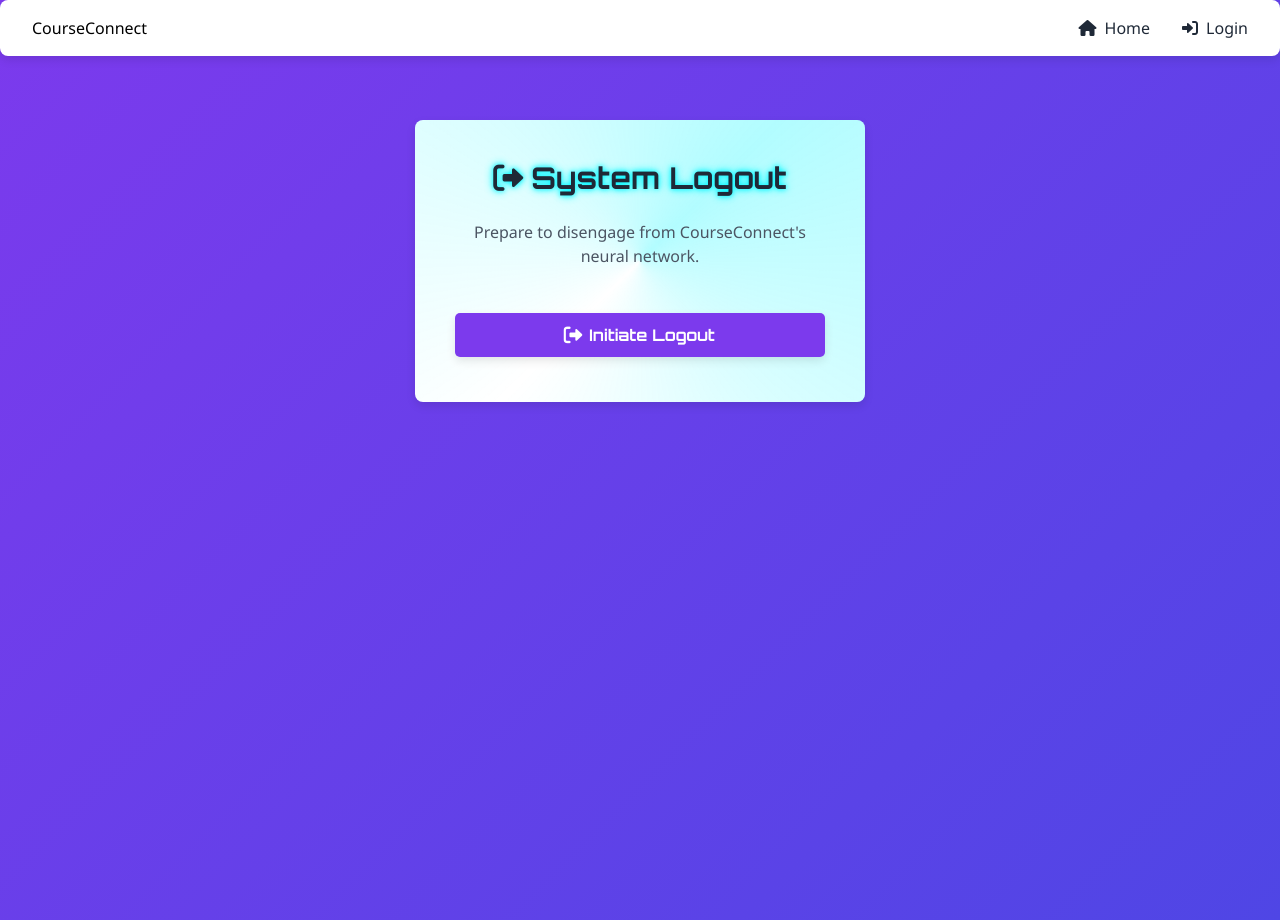
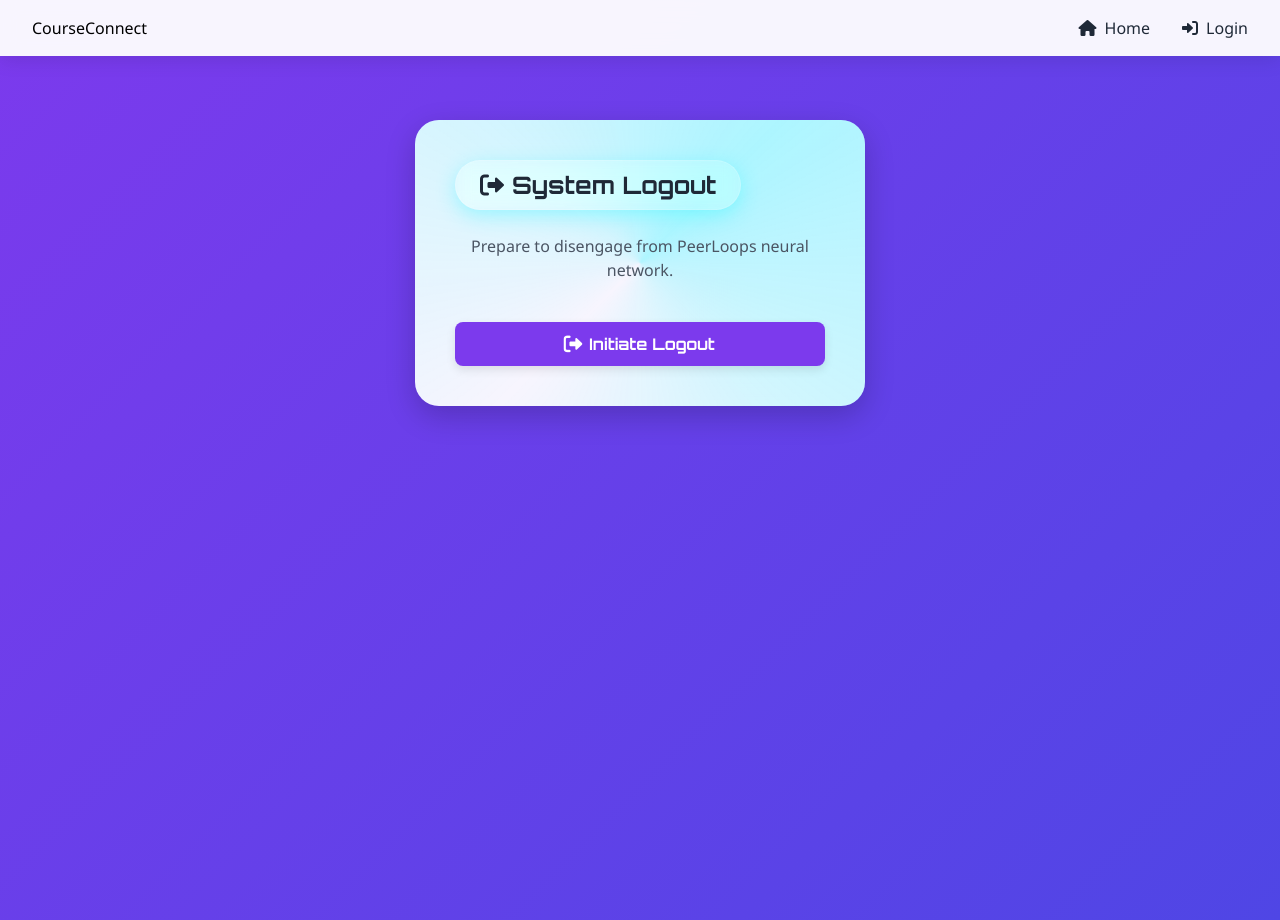
Before and after one commit to PhilipAmez/campusconnect, a website: page public/logout.html in a window 1280 px wide. Drawn offline with nearby package versions, Linux system fonts and the light colour scheme.

Commit message:
Update logout.html waterglass

```diff
--- a/public/logout.html
+++ b/public/logout.html
@@ -1,20 +1,21 @@
 <!DOCTYPE html>
 <html lang="en">
 <head>
-    <meta charset="UTF-8">
-    <meta name="viewport" content="width=device-width, initial-scale=1.0">
-    <title>Logout - CourseConnect</title>
-    <link rel="icon" href="favicon.ico">
-    <link rel="apple-touch-icon" sizes="180x180" href="/apple-touch-icon.png">
-    <link rel="icon" type="image/png" sizes="32x32" href="/favicon-32x32.png">
-    <link rel="icon" type="image/png" sizes="16x16" href="/favicon-16x16.png">
-    <link rel="manifest" href="/site.webmanifest">
-    <link href="https://cdn.jsdelivr.net/npm/tailwindcss@2.2.19/dist/tailwind.min.css" rel="stylesheet">
-    <link rel="stylesheet" href="https://cdnjs.cloudflare.com/ajax/libs/font-awesome/6.0.0/css/all.min.css">
-    <link rel="stylesheet" href="style.css">
-    <link href="https://fonts.googleapis.com/css2?family=Orbitron:wght@400;700&display=swap" rel="stylesheet">
+  <meta charset="UTF-8" />
+  <meta name="viewport" content="width=device-width, initial-scale=1.0" />
+  <title>Logout - PeerLoop</title>
+  <link rel="icon" href="favicon.ico" />
+  <link rel="apple-touch-icon" sizes="180x180" href="/apple-touch-icon.png" />
+  <link rel="icon" type="image/png" sizes="32x32" href="/favicon-32x32.png" />
+  <link rel="icon" type="image/png" sizes="16x16" href="/favicon-16x16.png" />
+  <link rel="manifest" href="/site.webmanifest" />
+  <link href="https://cdn.jsdelivr.net/npm/tailwindcss@2.2.19/dist/tailwind.min.css" rel="stylesheet" />
+  <link rel="stylesheet" href="https://cdnjs.cloudflare.com/ajax/libs/font-awesome/6.0.0/css/all.min.css" />
+  <link rel="stylesheet" href="style.css" />
+  <link href="https://fonts.googleapis.com/css2?family=Orbitron:wght@400;700&display=swap" rel="stylesheet" />
   <script src="https://www.gstatic.com/firebasejs/9.6.1/firebase-app.js"></script>
   <script src="https://www.gstatic.com/firebasejs/9.6.1/firebase-auth.js"></script>
+
   <style>
     :root {
       --primary: #7c3aed;
@@ -40,7 +41,6 @@
       position: relative;
     }
 
-        /* Particle Background */
     .particles {
       position: absolute;
       top: 0;
@@ -63,25 +63,6 @@
       100% { transform: translateY(-10vh) scale(1); }
     }
 
-        /* Fallback styles if Tailwind fails */
-        body:not(.tailwind-loaded) .navbar,
-        body:not(.tailwind-loaded) .auth-container {
-            background: #fff;
-            border-radius: 8px;
-            box-shadow: 0 4px 10px rgba(0, 0, 0, 0.1);
-        }
-
-        body:not(.tailwind-loaded) .auth-form button {
-            width: 100%;
-            padding: 10px;
-            margin: 5px 0;
-            border: none;
-            border-radius: 5px;
-            background: #7c3aed;
-            color: #fff;
-            cursor: pointer;
-        }
-
     .navbar {
       position: fixed;
       width: 100%;
@@ -94,11 +75,6 @@
       align-items: center;
       box-shadow: 0 4px 20px rgba(0, 0, 0, 0.1);
       z-index: 1000;
-            transition: background 0.3s ease;
-        }
-
-        .navbar.scrolled {
-            background: rgba(255, 255, 255, 1);
     }
 
     .logo img {
@@ -156,7 +132,6 @@
       position: relative;
       overflow: hidden;
       animation: fadeIn 0.8s ease-out;
-            transition: transform 0.3s ease, box-shadow 0.3s ease;
     }
 
     .auth-container:hover {
@@ -171,11 +146,7 @@
       left: -50%;
       width: 200%;
       height: 200%;
-            background: conic-gradient(
-                transparent,
-                rgba(0, 247, 255, 0.3),
-                transparent
-            );
+      background: conic-gradient(transparent, rgba(0, 247, 255, 0.3), transparent);
       animation: rotate 8s linear infinite;
       z-index: -1;
     }
@@ -189,9 +160,20 @@
       to { opacity: 1; transform: translateY(0); }
     }
 
-        .auth-title {
+    .glass-title {
+      background: rgba(255, 255, 255, 0.1);
+      backdrop-filter: blur(8px);
+      border: 1px solid rgba(255, 255, 255, 0.15);
+      border-radius: 50px;
+      padding: 0.5rem 1.5rem;
+      display: inline-flex;
+      align-items: center;
+      gap: 0.5rem;
+      box-shadow: 0 6px 20px rgba(0, 247, 255, 0.3);
+      color: #1f2937;
+      font-weight: 600;
       font-family: 'Orbitron', sans-serif;
-            text-shadow: 0 0 5px var(--neon), 0 0 10px var(--neon);
+      margin: 0 auto 1.5rem;
     }
 
     .auth-button {
@@ -292,7 +274,7 @@
   <div class="particles" id="particles"></div>
   <nav class="navbar" id="navbar">
     <a href="index.html" class="logo">
-            <img src="logo.png" alt="CourseConnect" onerror="this.parentElement.innerHTML='CourseConnect'">
+      <img src="logo.png" alt="PeerLoop" onerror="this.parentElement.innerHTML='CourseConnect'" />
     </a>
     <div class="nav-links">
       <a href="index.html" class="nav-link"><i class="fas fa-home"></i> Home</a>
@@ -301,11 +283,13 @@
   </nav>
 
   <div class="auth-container">
-        <h2 class="auth-title text-3xl font-bold text-gray-800 mb-6 flex items-center gap-2 justify-center">
+    <h2 class="glass-title text-2xl justify-center mx-auto">
       <i class="fas fa-sign-out-alt text-cyan-400"></i> System Logout
     </h2>
     <form class="auth-form" id="logoutForm">
-            <p class="text-gray-600 text-center mb-4">Prepare to disengage from CourseConnect's neural network.</p>
+      <p class="text-gray-600 text-center mb-4">
+        Prepare to disengage from PeerLoops neural network.
+      </p>
       <button type="submit" class="auth-button">
         <i class="fas fa-sign-out-alt"></i> Initiate Logout
       </button>
@@ -313,7 +297,5 @@
     <div class="error-message" id="errorMessage"></div>
     <div class="success-message" id="successMessage"></div>
   </div>
-
-
 </body>
 </html>
```
Lines whose indentation alone changed are shown as unchanged.
